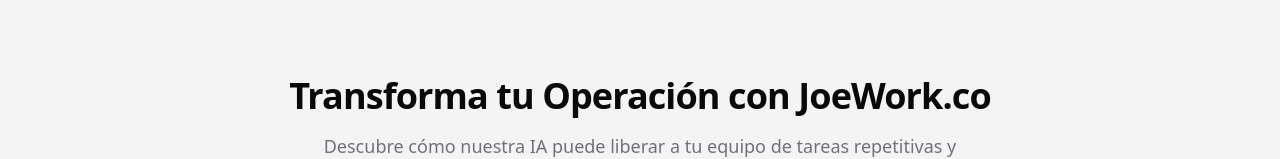
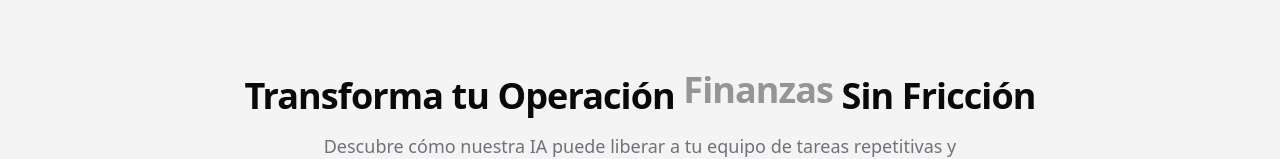
Before and after one commit to joeworkco/landing, a Next.js app: page / in a window 1280 px wide. Shown: the part 647-806 px from the top of the page. Built offline with nearby package versions, Linux system fonts and the light colour scheme; no server answers.

Commit message:
feat: add RotatingWords component for dynamic text display in FeatureGrid; update section title for enhanced engagement

```diff
--- a/components/sections/FeatureGrid.tsx
+++ b/components/sections/FeatureGrid.tsx
@@ -1,5 +1,6 @@
 // © 2025 JoeWork.co
 import FeatureCard from "@/components/ui/FeatureCard";
+import RotatingWords from "@/components/ui/RotatingWords";
 import { BarChartBig, Users, Zap } from "lucide-react"; // Example icons
 
 // const t = useTranslations('Page.Home.Features'); // For i18n
@@ -39,7 +40,7 @@
         <div className="text-center mb-12">
           <h2 className="text-3xl font-bold tracking-tight sm:text-4xl">
             {/* {t('sectionTitle')} Example: */}
-            Transforma tu Operación con JoeWork.co
+            Transforma tu Operación <RotatingWords /> Sin Fricción
           </h2>
           <p className="mt-4 max-w-2xl mx-auto text-lg text-muted-foreground">
             {/* {t('sectionSubtitle')} Example: */}
--- /dev/null
+++ b/components/ui/RotatingWords.tsx
@@ -0,0 +1,42 @@
+"use client";
+
+import { AnimatePresence, motion } from "framer-motion";
+import { useEffect, useState } from "react";
+
+const words = [
+  "Comercial",
+  "Marketing",
+  "Finanzas",
+  "Logística",
+  "Compras",
+  "Recursos Humanos",
+];
+
+const RotatingWords = () => {
+  const [index, setIndex] = useState(0);
+
+  useEffect(() => {
+    const interval = setInterval(() => {
+      setIndex((prevIndex) => (prevIndex + 1) % words.length);
+    }, 2000); // Change word every 2 seconds
+
+    return () => clearInterval(interval);
+  }, []);
+
+  return (
+    <AnimatePresence mode="wait">
+      <motion.span
+        key={words[index]}
+        initial={{ opacity: 0, y: 10 }}
+        animate={{ opacity: 1, y: 0 }}
+        exit={{ opacity: 0, y: -10 }}
+        transition={{ duration: 0.5 }}
+        className="inline-block text-primary" // Added text-primary for blue color as in image
+      >
+        {words[index]}
+      </motion.span>
+    </AnimatePresence>
+  );
+};
+
+export default RotatingWords;
```
